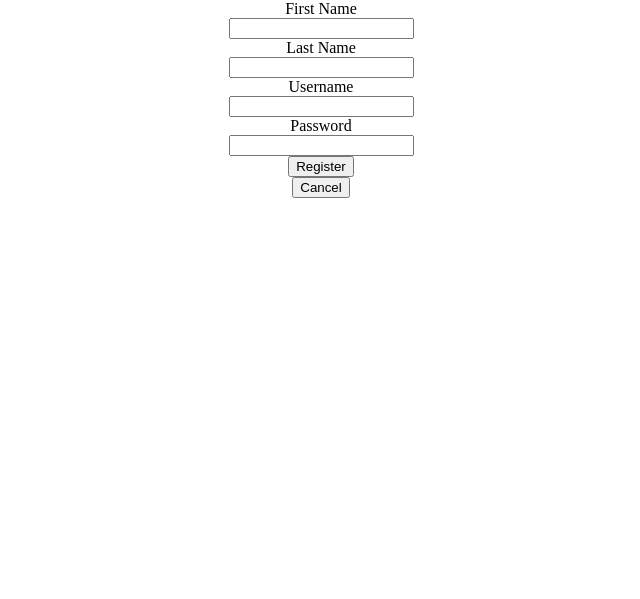
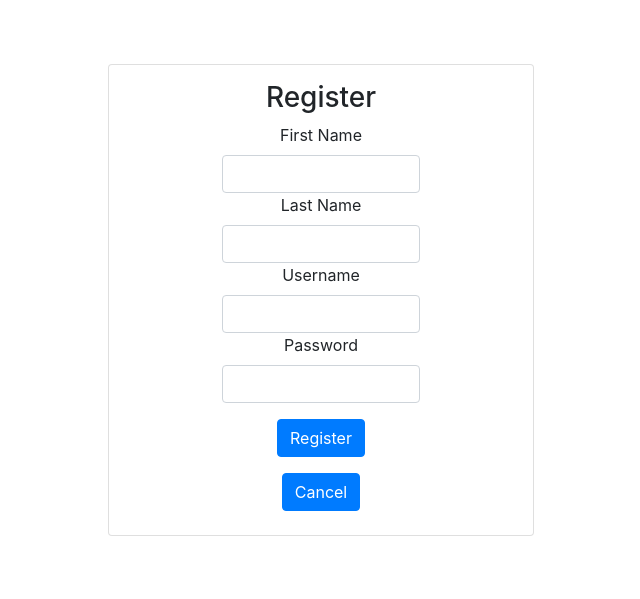
Before and after one commit to software-students-fall2022/containerized-app-exercise-team2, a Flask app: page /register in a window 1280 px wide. Shown: the top 599 px of the page, without its empty margins (319-959 px from the left). Run offline with Flask 2, Linux system fonts and the light colour scheme; some libraries are stand-ins or nearby versions.

Commit message:
styled register page and buttons

```diff
--- a/web-app/templates/register.html
+++ b/web-app/templates/register.html
@@ -3,14 +3,17 @@
     <head>
         <title>Register</title>
         <link href="https://fonts.googleapis.com/icon?family=Material+Icons" rel="stylesheet">
+        <link rel="stylesheet" href="https://stackpath.bootstrapcdn.com/bootstrap/4.3.1/css/bootstrap.min.css" integrity="sha384-ggOyR0iXCbMQv3Xipma34MD+dH/1fQ784/j6cY/iJTQUOhcWr7x9JvoRxT2MZw1T" crossorigin="anonymous">
         <link rel="stylesheet" href="../static/css/styles.css">
     </head>
     <body>
-        <section class="authentication-container">
-            <div class="authentication-content">
-                <div class="authentication-label">
+        <div class="h-75 d-flex align-items-center justify-content-center">
+            <div class="card card-container col-md-4 mx-auto">
                 <center>
-                        <form class="authentication-container" action="/register" method="POST">
+                    <h3 class="banner mt-3">
+                        Register
+                    </h3>
+                    <form action="/register" method="POST">
                         {% with messages = get_flashed_messages() %}
                             {% if messages %}
                                 <ul class=flashes>
@@ -21,25 +24,22 @@
                             {% endif %}
                         {% endwith %}
                         <label for="username">First Name</label><br>
-                            <input class="form-control" type="text" name="firstName" required><br>
+                        <input class="form-control col-xs-12 col-xs-offset-0 col-sm-6 col-sm-offset-3" type="text" name="firstName" required>
                         <label for="username">Last Name</label><br>
-                            <input class="form-control" type="text" name="lastName" required><br>
+                        <input class="form-control col-xs-12 col-xs-offset-0 col-sm-6 col-sm-offset-3" type="text" name="lastName" required>
                         <label for="username">Username</label><br>
-                            <input class="form-control" type="text" name="username" required><br>
+                        <input class="form-control col-xs-12 col-xs-offset-0 col-sm-6 col-sm-offset-3" type="text" name="username" required>
                         <label for="password">Password</label><br>
-                            <input class="form-control" type="password" name="password" required><br>
-                            <center>
-                                <input class="submit-button" type="submit" value="Register">
-                            </center>
+                        <input class="form-control col-xs-12 col-xs-offset-0 col-sm-6 col-sm-offset-3" type="password" name="password" required>
+                        <input class="btn btn-primary mt-3" type="submit" value="Register">
                     </form>
                     <form class="authentication-container" action="/" method="GET">
                         <center>
-                                <input class="submit-button" type="submit" value="Cancel">
+                            <input class="btn btn-primary mt-3 mb-4" type="submit" value="Cancel">
                         </center>
                     </form>
                 </center>
             </div>
         </div>
-        </section>
     </body>
 </html>
```
Also changed, not shown: web-app/templates/login.html (+6 -6 lines). Lines whose indentation alone changed are shown as unchanged.
